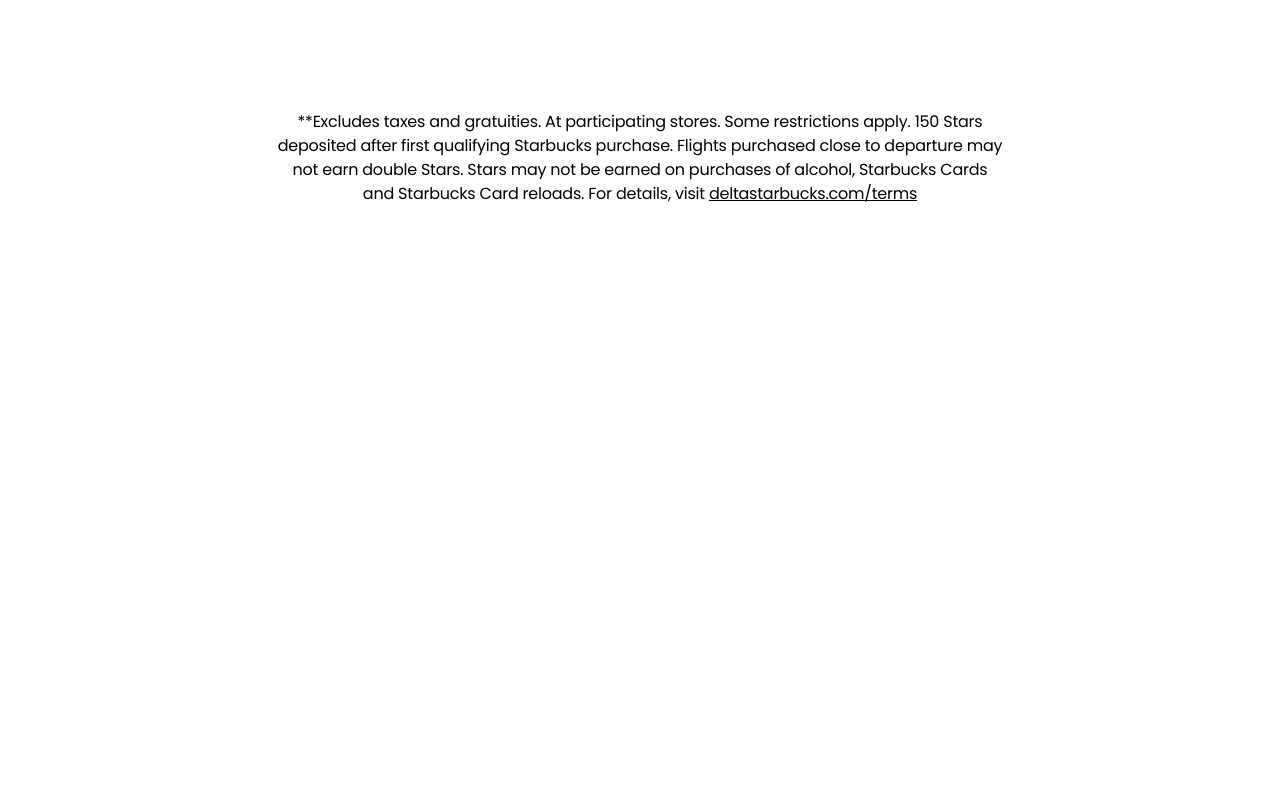
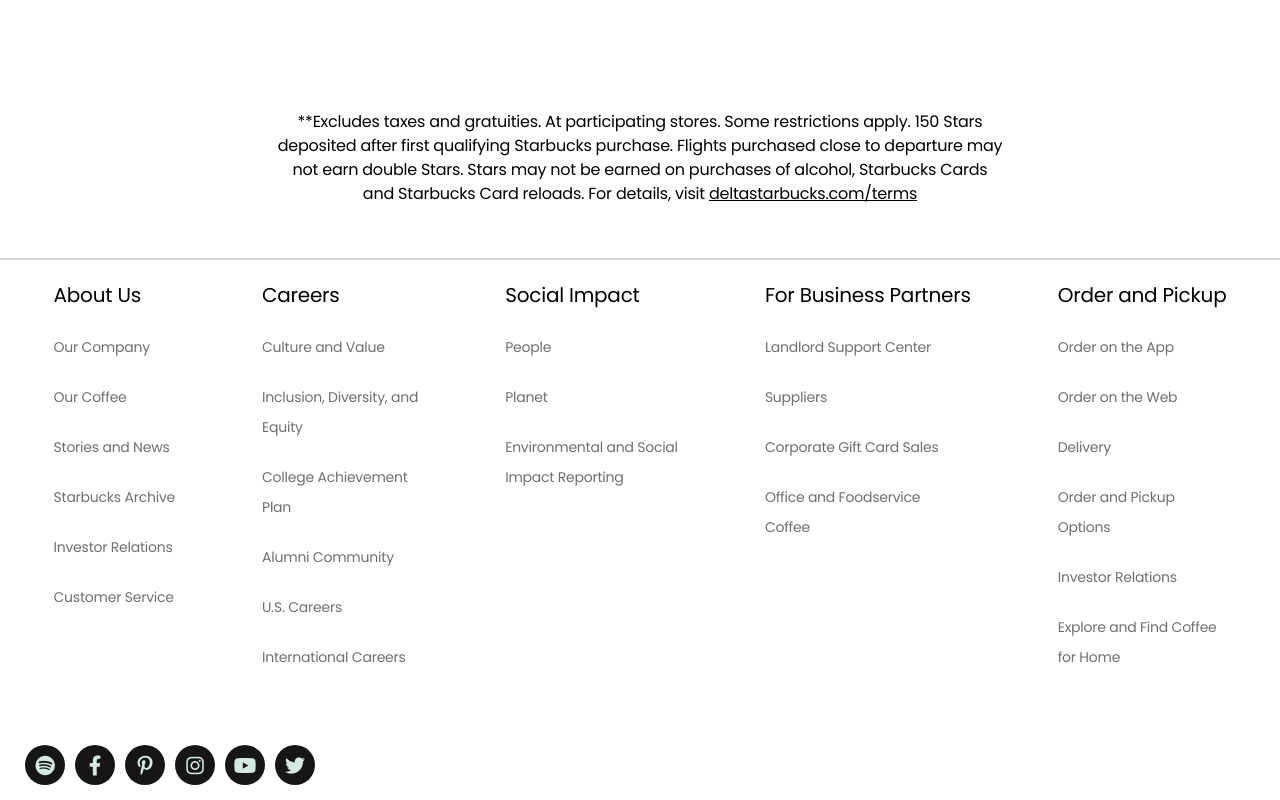
Before and after one commit to afruzaakter/totalitycorp-frontend-challenge, a React (Create React App) app: page / in a window 1280 px wide. Shown: the part 2566-3366 px from the top of the page. Before the commit the page ends 2824 px from the top, so only its background shows below. Built offline with nearby package versions, Linux system fonts and the light colour scheme.

Commit message:
add social icon and add contact

```diff
--- /dev/null
+++ b/src/Components/Banner/Contact.js
@@ -0,0 +1,58 @@
+import React from 'react';
+
+const Contact = () => {
+    return (
+        <div>
+            <div className='contact'>
+                <ul>
+                    <li>About Us</li>
+                    <li><a href='https://www.starbucks.com/about-us/'>Our Company</a></li>
+                    <li><a href='https://www.starbucks.com/coffee/'>Our Coffee</a></li>
+                    <li><a href='https://stories.starbucks.com/'>Stories and News</a></li>
+                    <li><a href='https://archive.starbucks.com/'>Starbucks Archive</a></li>
+                    <li><a href='https://investor.starbucks.com/ir-home/default.aspx'>Investor Relations</a></li>
+                    <li><a href='https://customerservice.starbucks.com/'>Customer Service</a></li>
+
+                </ul>
+
+                <ul>
+                    <li>Careers</li>
+                    <li><a href='https://www.starbucks.com/careers/working-at-starbucks/culture-and-values/'>Culture and Value</a></li>
+                    <li><a href='https://stories.starbucks.com/stories/inclusion-diversity/'>Inclusion, Diversity, and <br/> Equity</a></li>
+                    <li><a href='https://www.starbucks.com/careers/working-at-starbucks/education/'>College Achievement <br/> Plan</a></li>
+                    <li><a href='https://alumni.starbucks.com/login/'>Alumni Community</a></li>
+                    <li><a href='https://www.starbucks.com/careers/'>U.S. Careers</a></li>
+                    <li><a href='https://www.starbucks.com/careers/international-careers/'>International Careers</a></li>
+
+                </ul>
+                <ul>
+                    <li>Social Impact</li>
+                    <li><a href='https://www.starbucks.com/responsibility/people/'>People</a></li>
+                    <li><a href='https://www.starbucks.com/responsibility/planet/'>Planet</a></li>
+                    <li><a href='https://www.starbucks.com/responsibility/reporting-hub/'>Environmental and Social <br/> Impact Reporting</a></li>
+
+                </ul>
+                <ul>
+                    <li>For Business Partners</li>
+                    <li><a href='https://www.starbucks.com/business/landlord-faq/'>Landlord Support Center</a></li>
+                    <li><a href='https://www.starbucks.com/business/suppliers/'>Suppliers</a></li>
+                    <li><a href='https://www.starbuckscardb2b.com/s/'>Corporate Gift Card Sales</a></li>
+                    <li><a href='https://www.nestlecoffeepartnerssl.com/our-brands/we-proudly-serve-starbucks-coffee-program'>Office and Foodservice <br/> Coffee</a></li>
+
+                </ul>
+                <ul>
+                    <li> Order and Pickup</li>
+                    <li><a href='https://www.starbucks.com/rewards/mobile-apps/'>Order on the App</a></li>
+                    <li><a href='https://www.starbucks.com/menu'>Order on the Web</a></li>
+                    <li><a href='https://delivery.starbucks.com/'>Delivery</a></li>
+                    <li><a href='https://www.starbucks.com/ways-to-order/'>Order and Pickup <br/> Options</a></li>
+                    <li><a href='https://www.starbucks.com/ways-to-order/'>Investor Relations</a></li>
+                    <li><a href='https://athome.starbucks.com/?utm_source=starbucks.com&utm_medium=referral&utm_campaign=footer'>Explore and Find Coffee <br/> for Home</a></li>
+
+                </ul>
+            </div>
+        </div>
+    );
+};
+
+export default Contact;
--- /dev/null
+++ b/src/Components/Banner/SocialIcon.js
@@ -0,0 +1,18 @@
+import React from 'react';
+const SocialIcon = () => {
+    return (
+        <div className='social-icon'>
+          <ul>
+            <li> <a href=""><i class="fa-brands fa-spotify"></i></a></li>
+            <li>  <a href=""><i class="fa-brands fa-facebook-f"></i></a></li>
+            <li>  <a href=""><i class="fa-brands fa-pinterest-p"></i></a></li>
+            <li>  <a href=""><i class="fa-brands fa-instagram"></i></a></li>
+            <li>  <a href=""><i class="fa-brands fa-youtube"></i></a></li>
+            <li>  <a href=""><i class="fa-brands fa-twitter"></i></a></li>
+
+          </ul>
+        </div>
+    );
+};
+
+export default SocialIcon;
--- a/src/Components/Home/Home.js
+++ b/src/Components/Home/Home.js
@@ -2,9 +2,11 @@
 import AppleyumBanner from '../Banner/AppleyumBanner';
 import Banner from '../Banner/Banner';
 import CardContent from '../Banner/CardContent';
+import Contact from '../Banner/Contact';
 import PumpkinBanner from '../Banner/PumpkinBanner';
 import PurchaseBanner from '../Banner/PurchaseBanner';
 import SkymilesBanner from '../Banner/SkymilesBanner';
+import SocialIcon from '../Banner/SocialIcon';
 import "../sass/style.scss"
 const Home = () => {
     return (
@@ -15,6 +17,8 @@
             <AppleyumBanner/>
             <PurchaseBanner/>
             <CardContent/>
+            <Contact/>
+            <SocialIcon/>
 
         </div>
     );
--- a/src/Components/sass/_mixin.scss
+++ b/src/Components/sass/_mixin.scss
@@ -43,3 +43,11 @@
     display: flex;
 
 }
+@mixin card-text{
+    width: 100%;
+    display: flex;
+    align-items: center;
+    justify-content: center;
+    text-align: center;
+
+}
--- a/src/Components/sass/style.scss
+++ b/src/Components/sass/style.scss
@@ -250,12 +250,8 @@
 // cards content part
 
 .card-content{
-    width: 100%;
+    @include card-text;
     height: 200px;
-    display: flex;
-    align-items: center;
-    justify-content: center;
-    text-align: center;
     p{
     font-size: 16px;
     max-width: 57%;
@@ -267,12 +263,9 @@
 }
 //purchase content style
 .purchase-content{
-    width: 100%;
+    @include card-text;
     height: 200px;
-    display: flex;
-    align-items: center;
-    justify-content: center;
-    text-align: center;
+
     .purchase{
         padding: 20px;
         width: 52%;
@@ -294,3 +287,56 @@
     }
 
 }
+
+//contact part style
+
+.contact{
+    @include flex-container;
+    align-items: flex-start;
+    justify-content: space-around;
+    width: 100%;
+    padding: 10px;
+    border-top: 2px solid rgb(219, 214, 214);
+    ul{
+        list-style: none;
+
+    }
+    li{
+        padding: 10px;
+        font-size: 20px;
+
+    }
+    a{
+        text-decoration: none;
+        font-size: 14px;
+        color: rgb(111, 111, 112);
+    }
+
+    a:hover{
+        color: $primary;
+        font-weight: 500;
+    }
+
+}
+
+.social-icon{
+    margin: 15px;
+    ul{
+        display: flex;
+        list-style: none;
+    }
+    li{
+      padding: 4px;
+      margin: 40px 0px 0px 10px;
+      height: 40px;
+      width: 40px;
+      border-radius: 50%;
+      background-color: rgb(22, 22, 22);
+      text-align: center;
+    }
+    i{
+        color: #d4e9e2;
+        font-size: 20px;
+    }
+
+}
```
Also changed, not shown: src/Images/social-icon/facebook.svg (added).
